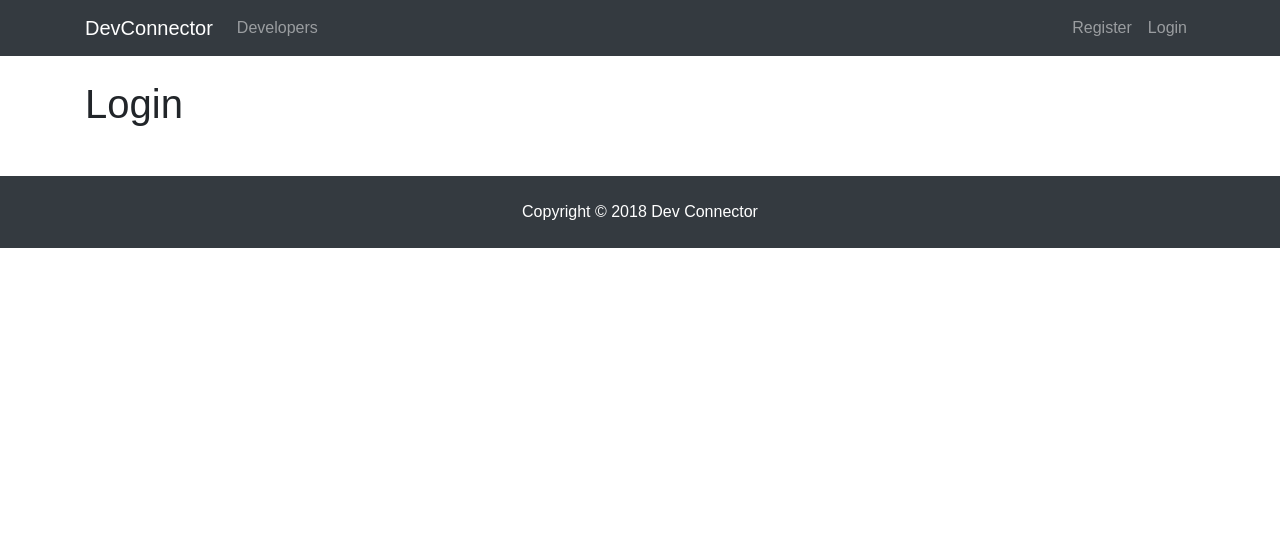
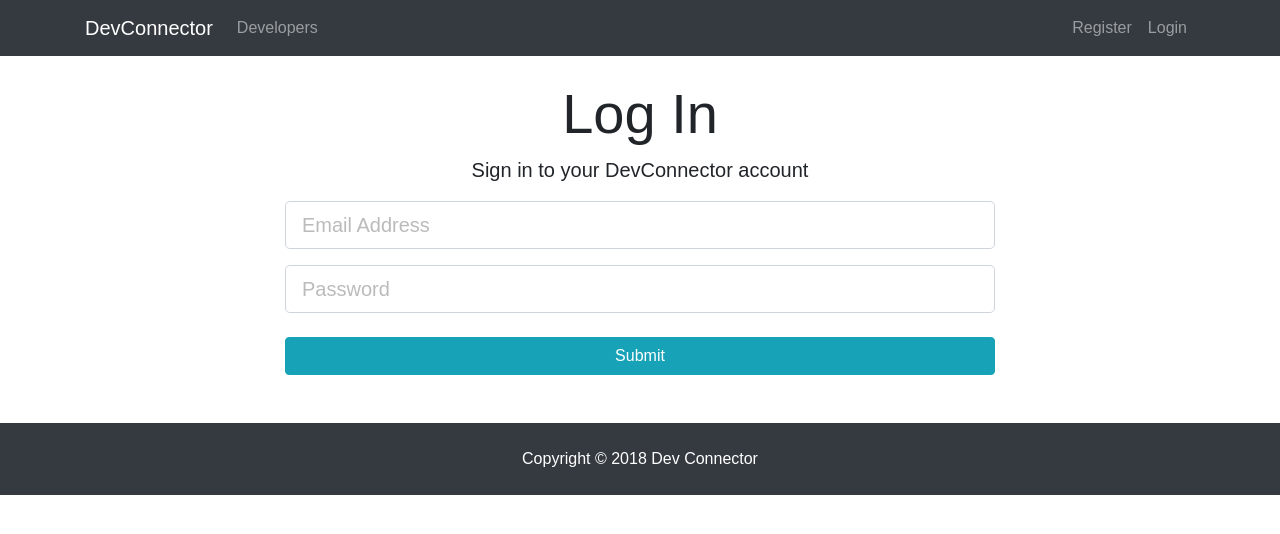
Before and after one commit to BrandonSmith8038/Udemy-MERN-Front-To-Back, a React (Create React App) app in the folder client/: page /login in a window 1280 px wide. Shown: the top 534 px of the page. Built offline with nearby package versions, Linux system fonts and the light colour scheme.

Commit message:
feat: Capture Login Form WIth React

```diff
--- a/client/src/components/auth/Login.js
+++ b/client/src/components/auth/Login.js
@@ -1,10 +1,67 @@
 import React, { Component } from 'react';
 
 class Login extends Component {
+  constructor() {
+    super();
+    this.state = {
+      email: '',
+      password: '',
+    };
+  }
+
+  onChange = e => {
+    const { name, value } = e.target;
+
+    this.setState({ [name]: value });
+  };
+
+  onSubmit = e => {
+    const { email, password } = this.state;
+
+    e.preventDefault();
+
+    const user = {
+      email,
+      password,
+    };
+
+    console.log(user);
+  };
+
   render() {
     return (
-      <div>
-        <h1>Login</h1>
+      <div className="login">
+        <div className="container">
+          <div className="row">
+            <div className="col-md-8 m-auto">
+              <h1 className="display-4 text-center">Log In</h1>
+              <p className="lead text-center">Sign in to your DevConnector account</p>
+              <form onSubmit={this.onSubmit}>
+                <div className="form-group">
+                  <input
+                    type="email"
+                    className="form-control form-control-lg"
+                    placeholder="Email Address"
+                    name="email"
+                    value={this.state.email}
+                    onChange={this.onChange}
+                  />
+                </div>
+                <div className="form-group">
+                  <input
+                    type="password"
+                    className="form-control form-control-lg"
+                    placeholder="Password"
+                    name="password"
+                    value={this.state.password}
+                    onChange={this.onChange}
+                  />
+                </div>
+                <input type="submit" className="btn btn-info btn-block mt-4" />
+              </form>
+            </div>
+          </div>
+        </div>
       </div>
     );
   }
--- a/client/src/components/auth/Register.js
+++ b/client/src/components/auth/Register.js
@@ -27,6 +27,8 @@
       password,
       password2,
     };
+
+    console.log(newUser);
   };
 
   render() {
```
